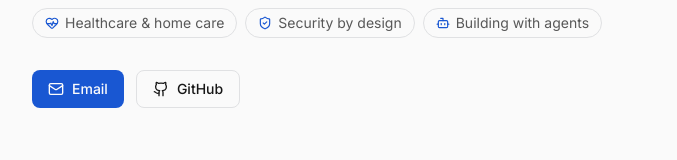
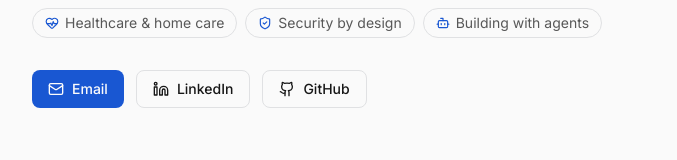
Before and after one commit to n4yk0/nayko.dev, a Next.js app: page /en in a window 1280 px wide. Shown: the part 416-576 px from the top of the page, without its empty margins (296-973 px from the left). Built offline with nearby package versions, Linux system fonts and the light colour scheme; no server answers.

Commit message:
feat(contact): add the LinkedIn profile

```diff
--- a/components/contact-buttons.tsx
+++ b/components/contact-buttons.tsx
@@ -1,22 +1,25 @@
-import { Github, Mail } from "lucide-react"
-import { EMAIL, GITHUB_URL } from "@/lib/site"
+import { Github, Linkedin, Mail } from "lucide-react"
+import { EMAIL, GITHUB_URL, LINKEDIN_URL } from "@/lib/site"
 
-export const ContactButtons = ({ emailLabel, githubLabel }: { emailLabel: string; githubLabel: string }) => (
+const outlineButton =
+  "inline-flex items-center gap-2 rounded-lg border px-4 py-2 text-sm font-medium transition-colors hover:border-primary/50 hover:text-primary"
+
+export const ContactButtons = ({ labels }: { labels: { email: string; github: string; linkedin: string } }) => (
   <div className="flex flex-wrap gap-3">
     <a
       href={`mailto:${EMAIL}`}
       className="inline-flex items-center gap-2 rounded-lg bg-primary px-4 py-2 text-sm font-medium text-primary-foreground transition-colors hover:bg-primary/90"
     >
       <Mail className="h-4 w-4" aria-hidden="true" />
-      {emailLabel}
+      {labels.email}
     </a>
-    <a
-      href={GITHUB_URL}
-      rel="me"
-      className="inline-flex items-center gap-2 rounded-lg border px-4 py-2 text-sm font-medium transition-colors hover:border-primary/50 hover:text-primary"
-    >
+    <a href={LINKEDIN_URL} rel="me" className={outlineButton}>
+      <Linkedin className="h-4 w-4" aria-hidden="true" />
+      {labels.linkedin}
+    </a>
+    <a href={GITHUB_URL} rel="me" className={outlineButton}>
       <Github className="h-4 w-4" aria-hidden="true" />
-      {githubLabel}
+      {labels.github}
     </a>
   </div>
 )
--- a/components/sections/contact.tsx
+++ b/components/sections/contact.tsx
@@ -9,7 +9,7 @@ export const Contact = ({ dict }: { dict: Dictionary }) => (
     <p className="leading-relaxed">{dict.contact.text}</p>
     <p className="mt-2 font-mono text-sm text-muted-foreground">{EMAIL}</p>
     <div className="mt-6">
-      <ContactButtons emailLabel={dict.hero.email} githubLabel={dict.hero.github} />
+      <ContactButtons labels={dict.hero} />
     </div>
   </Section>
 )
--- a/components/sections/hero.tsx
+++ b/components/sections/hero.tsx
@@ -25,7 +25,7 @@ export const Hero = ({ dict }: { dict: Dictionary }) => (
       })}
     </ul>
     <div className="mt-8">
-      <ContactButtons emailLabel={dict.hero.email} githubLabel={dict.hero.github} />
+      <ContactButtons labels={dict.hero} />
     </div>
   </section>
 )
--- a/dictionaries/en.json
+++ b/dictionaries/en.json
@@ -29,7 +29,8 @@
       }
     ],
     "email": "Email",
-    "github": "GitHub"
+    "github": "GitHub",
+    "linkedin": "LinkedIn"
   },
   "work": {
     "title": "Selected work",
--- a/dictionaries/fr.json
+++ b/dictionaries/fr.json
@@ -29,7 +29,8 @@
       }
     ],
     "email": "E-mail",
-    "github": "GitHub"
+    "github": "GitHub",
+    "linkedin": "LinkedIn"
   },
   "work": {
     "title": "Projets",
--- a/lib/site.ts
+++ b/lib/site.ts
@@ -3,4 +3,5 @@ export const NAME = "Alexis Sanchis"
 export const HANDLE = "n4yk0"
 export const EMAIL = "n4yk0@proton.me"
 export const GITHUB_URL = "https://github.com/n4yk0"
+export const LINKEDIN_URL = "https://www.linkedin.com/in/alexis-sanchis-617301129/"
 export const PSTACK_URL = "https://github.com/cursor/plugins/tree/main/pstack"
--- a/lib/structured-data.ts
+++ b/lib/structured-data.ts
@@ -1,4 +1,4 @@
-import { EMAIL, GITHUB_URL, HANDLE, NAME, SITE_URL } from "./site"
+import { EMAIL, GITHUB_URL, HANDLE, LINKEDIN_URL, NAME, SITE_URL } from "./site"
 
 export const personJsonLd = ({ lang, jobTitle, description }: { lang: string; jobTitle: string; description: string }) => ({
   "@context": "https://schema.org",
@@ -9,7 +9,7 @@ export const personJsonLd = ({ lang, jobTitle, description }: { lang: string; jo
   email: `mailto:${EMAIL}`,
   jobTitle,
   description,
-  sameAs: [GITHUB_URL],
+  sameAs: [GITHUB_URL, LINKEDIN_URL],
   knowsLanguage: ["fr", "en"],
 })
 
```
Also changed, not shown: 2 other files (tests, documents, lock files or other folders).
